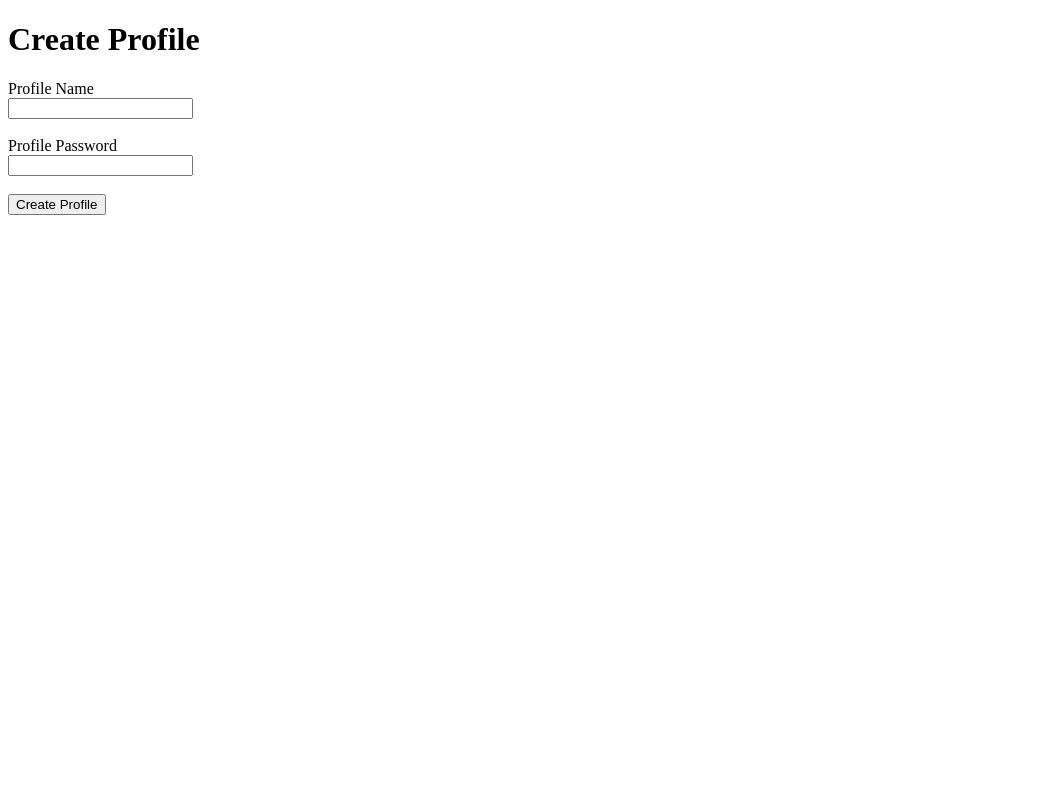
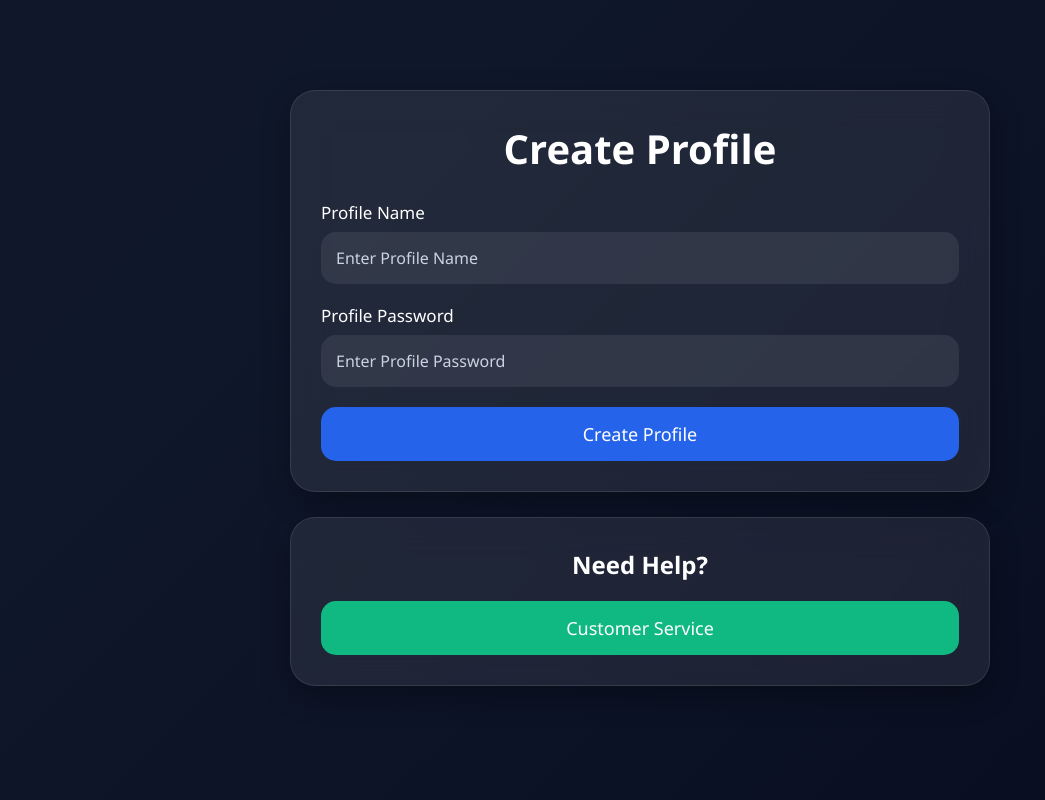
Before and after one commit to abishek-official-newer/my_first_web, a Flask app: page /create_profile in a window 1280 px wide. Shown: the whole page, without its empty margins (0-1045 px from the left). Run offline with Flask 3, Linux system fonts and the light colour scheme.

Commit message:
Update create_profile.html

```diff
--- a/templates/create_profile.html
+++ b/templates/create_profile.html
@@ -1,28 +1,249 @@
-<!DOCTYPE html><html>
+<!DOCTYPE html>
+<html>
+
 <head>
     <title>Create Profile</title>
+
+    <style>
+
+        *{
+            margin:0;
+            padding:0;
+            box-sizing:border-box;
+            font-family:Segoe UI,sans-serif;
+        }
+
+        body{
+
+            min-height:100vh;
+
+            display:flex;
+            justify-content:center;
+            align-items:center;
+
+            background:linear-gradient(
+                -45deg,
+                #020617,
+                #0f172a,
+                #111827,
+                #1e3a8a
+            );
+
+            background-size:400% 400%;
+            animation:bgmove 15s ease infinite;
+
+            padding:20px;
+        }
+
+        @keyframes bgmove{
+
+            0%{
+                background-position:0% 50%;
+            }
+
+            50%{
+                background-position:100% 50%;
+            }
+
+            100%{
+                background-position:0% 50%;
+            }
+        }
+
+        .container{
+            width:95%;
+            max-width:700px;
+        }
+
+        .glass-box{
+
+            background:rgba(255,255,255,0.08);
+
+            backdrop-filter:blur(20px);
+            -webkit-backdrop-filter:blur(20px);
+
+            border:1px solid rgba(255,255,255,0.1);
+
+            border-radius:25px;
+
+            padding:30px;
+
+            margin-bottom:25px;
+
+            color:white;
+
+            position:relative;
+            overflow:hidden;
+
+            box-shadow:
+            0 10px 30px rgba(0,0,0,0.3);
+        }
+
+        .glass-box::before{
+
+            content:"";
+
+            position:absolute;
+
+            top:-100%;
+            left:-50%;
+
+            width:50%;
+            height:300%;
+
+            background:linear-gradient(
+                90deg,
+                transparent,
+                rgba(255,255,255,0.08),
+                transparent
+            );
+
+            transform:rotate(25deg);
+
+            animation:shine 8s linear infinite;
+        }
+
+        @keyframes shine{
+
+            0%{
+                left:-70%;
+            }
+
+            100%{
+                left:150%;
+            }
+        }
+
+        h1{
+            text-align:center;
+            margin-bottom:25px;
+            color:white;
+            font-size:40px;
+        }
+
+        h2{
+            text-align:center;
+            margin-bottom:20px;
+        }
+
+        label{
+            display:block;
+            margin-bottom:8px;
+            font-size:17px;
+        }
+
+        input{
+
+            width:100%;
+
+            padding:15px;
+
+            border:none;
+
+            border-radius:15px;
+
+            background:rgba(255,255,255,0.08);
+
+            color:white;
+
+            font-size:16px;
+
+            outline:none;
+
+            margin-bottom:20px;
+        }
+
+        input::placeholder{
+            color:#cbd5e1;
+        }
+
+        button{
+
+            width:100%;
+
+            padding:15px;
+
+            border:none;
+
+            border-radius:15px;
+
+            font-size:18px;
+
+            cursor:pointer;
+        }
+
+        .create-btn{
+            background:#2563eb;
+            color:white;
+        }
+
+        .service-btn{
+            background:#10b981;
+            color:white;
+        }
+
+    </style>
+
 </head>
-<body><h1>Create Profile</h1><form action="/create_profile" method="POST"><label>Profile Name</label>
-<br>
+
+<body>
+
+<div class="container">
+
+    <!-- PROFILE BOX -->
+
+    <div class="glass-box">
+
+        <h1>Create Profile</h1>
+
+        <form action="/create_profile" method="POST">
+
+            <label>Profile Name</label>
 
             <input
             type="text"
             name="profile_name"
+            placeholder="Enter Profile Name"
             required>
 
-<br><br>
-
             <label>Profile Password</label>
-<br>
 
             <input
             type="password"
             name="profile_pass"
+            placeholder="Enter Profile Password"
             required>
 
-<br><br>
+            <button
+            type="submit"
+            class="create-btn">
+            Create Profile
+            </button>
 
-<button type="submit">
-    Create Profile
-</button></form></body>
+        </form>
+
+    </div>
+
+    <!-- CUSTOMER SERVICE BOX -->
+
+    <div class="glass-box">
+
+        <h2>Need Help?</h2>
+
+        <a href="/customer_service">
+
+            <button
+            type="button"
+            class="service-btn">
+            Customer Service
+            </button>
+
+        </a>
+
+    </div>
+
+</div>
+
+</body>
+
 </html>
```
Lines whose indentation alone changed are shown as unchanged.
